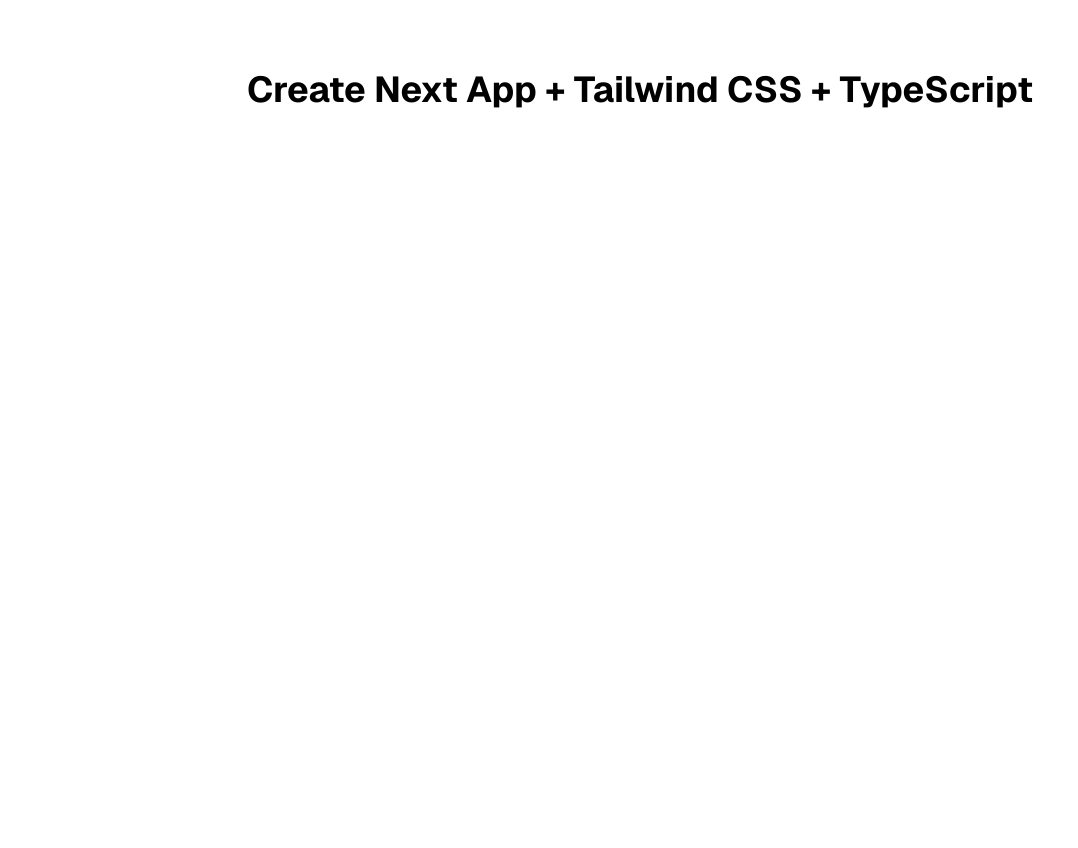
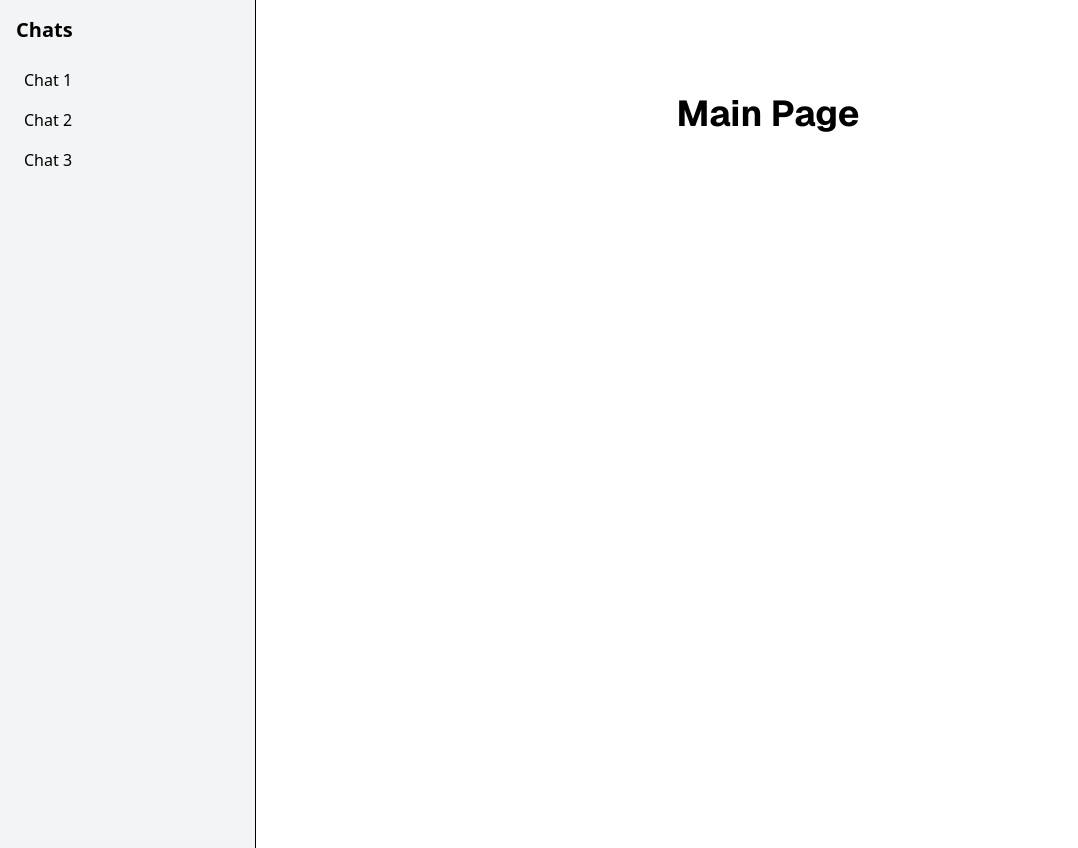
Before and after one commit to byte-cookies/devdocs-assistant-fe, a Next.js app: page / in a window 1280 px wide. Shown: the whole page, without its empty margins (0-1078 px from the left). Before the commit the page ends 800 px from the top, so only its background shows below. Built offline with nearby package versions, Linux system fonts and the light colour scheme.

Commit message:
feat: add base layout with sidebar and chat routing

```diff
--- /dev/null
+++ b/src/app/_component/Sidebar.tsx
@@ -0,0 +1,29 @@
+"use client";
+
+import Link from "next/link";
+
+const chats = [
+  { id: 1, title: "Chat 1" },
+  { id: 2, title: "Chat 2" },
+  { id: 3, title: "Chat 3" },
+];
+
+export default function Sidebar() {
+  return (
+    <aside className="w-64 bg-gray-100 border-r p-4 overflow-y-auto">
+      <h2 className="text-xl font-bold mb-4">Chats</h2>
+      <ul>
+        {chats.map((chat) => (
+          <li key={chat.id}>
+            <Link
+              href={`/chat/${chat.id}`}
+              className="block p-2 rounded hover:bg-gray-200"
+            >
+              {chat.title}
+            </Link>
+          </li>
+        ))}
+      </ul>
+    </aside>
+  );
+}
--- a/src/app/layout.tsx
+++ b/src/app/layout.tsx
@@ -1,6 +1,7 @@
 import type { Metadata } from "next";
 import { Geist, Geist_Mono } from "next/font/google";
 import "./globals.css";
+import Sidebar from "./_component/Sidebar";
 
 const geistSans = Geist({
   variable: "--font-geist-sans",
@@ -27,7 +28,10 @@
       <body
         className={`${geistSans.variable} ${geistMono.variable} antialiased`}
       >
-        {children}
+        <div className="flex h-full">
+          <Sidebar />
+          <main className="flex-1 p-6 overflow-y-auto">{children}</main>
+        </div>
       </body>
     </html>
   );
--- a/src/app/page.tsx
+++ b/src/app/page.tsx
@@ -2,9 +2,7 @@
   return (
     <div className="grid grid-rows-[20px_1fr_20px] items-center justify-items-center min-h-screen p-8 pb-20 gap-16 sm:p-20 font-[family-name:var(--font-geist-sans)]">
       <main>
-        <h1 className="text-4xl font-bold text-center">
-          Create Next App + Tailwind CSS + TypeScript
-        </h1>
+        <h1 className="text-4xl font-bold text-center">Main Page</h1>
       </main>
     </div>
   );
```
